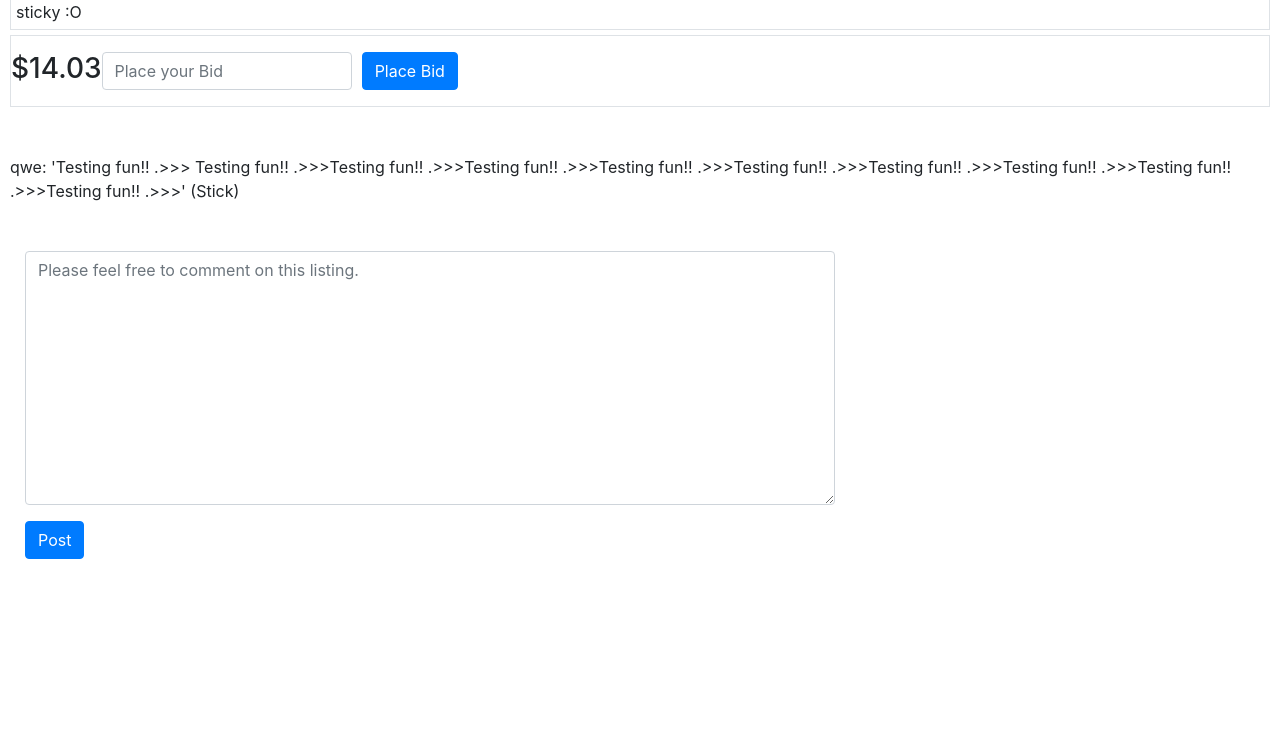
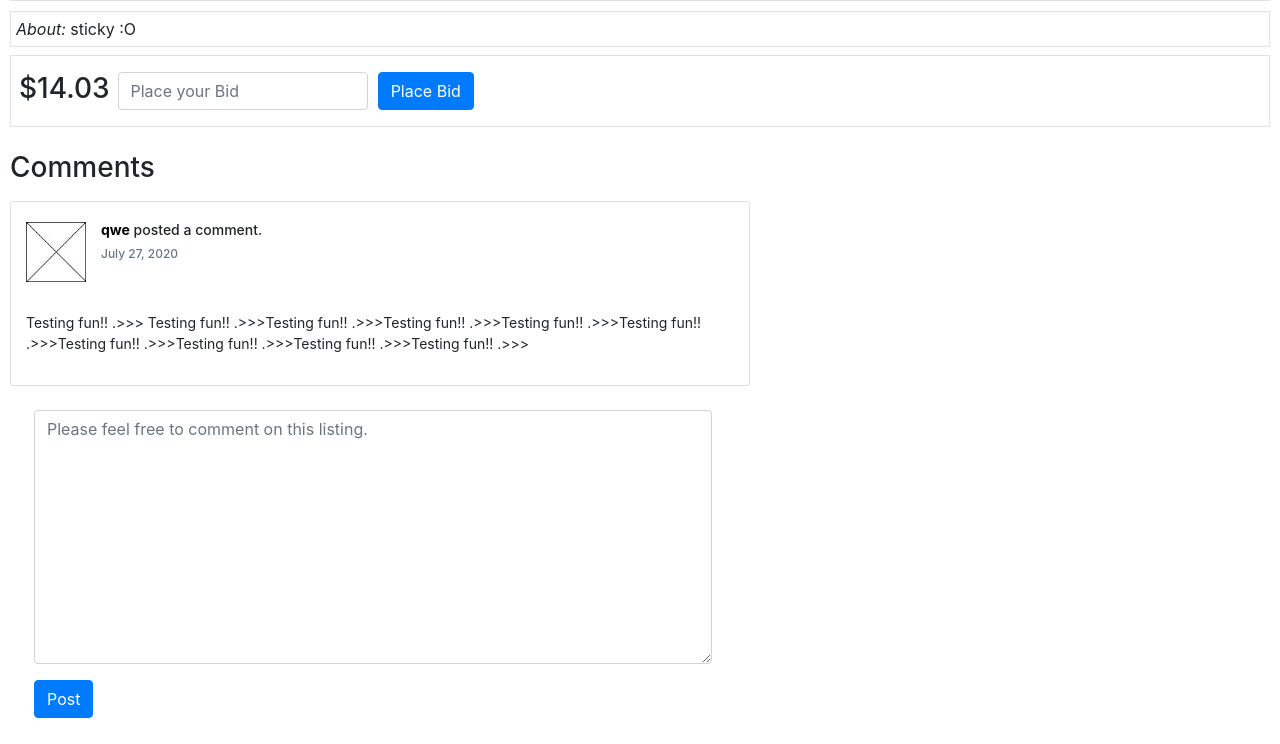
Before and after one commit to SMEETT/Commerce-CS50Web, a Django app: page /listings/2 in a window 1280 px wide. Shown: the part 606-1350 px from the top of the page. Before the commit the page ends 1165 px from the top, so only its background shows below. Run offline with Django 3.2, Linux system fonts and the light colour scheme; data comes from the database, SQL or seed files in the repository; both versions use the stored data as it was after the commit; some libraries are stand-ins or nearby versions.

Commit message:
BACKUP / added index-listing / refined detail-view

```diff
--- /dev/null
+++ b/commerce/auctions/context_processors.py
@@ -0,0 +1,13 @@
+import datetime
+from .models import Listing
+
+def get_current_year_to_context(request):
+    current_datetime = datetime.datetime.now()
+    return {
+        'current_year': current_datetime.year
+    }
+
+def get_listings_count_to_context(request):
+    return {
+        "listings_count": Listing.objects.all().count()
+    }
--- a/commerce/auctions/static/auctions/styles.css
+++ b/commerce/auctions/static/auctions/styles.css
@@ -15,3 +15,115 @@
 .listing-badge {
     margin: 0 0 0 10px;
 }
+
+.card-img-left {
+    width: auto;
+    height: 20vw;
+    object-fit: scale-down;
+}
+
+.card-white  .card-heading {
+    color: #333;
+    background-color: #fff;
+    border-color: #ddd;
+     border: 1px solid #dddddd;
+  }
+  .card-white  .card-footer {
+    background-color: #fff;
+    border-color: #ddd;
+  }
+  .card-white .h5 {
+      font-size:14px;
+      //font-family: "Helvetica Neue",Helvetica,Arial,sans-serif;
+  }
+  .card-white .time {
+      font-size:12px;
+      //font-family: "Helvetica Neue",Helvetica,Arial,sans-serif;
+  }
+  .post .post-heading {
+    height: 95px;
+    padding: 20px 15px;
+  }
+  .post .post-heading .avatar {
+    width: 60px;
+    height: 60px;
+    display: block;
+    margin-right: 15px;
+  }
+  .post .post-heading .meta .title {
+    margin-bottom: 0;
+  }
+  .post .post-heading .meta .title a {
+    color: black;
+  }
+  .post .post-heading .meta .title a:hover {
+    color: #aaaaaa;
+  }
+  .post .post-heading .meta .time {
+    margin-top: 8px;
+    color: #999;
+  }
+  .post .post-image .image {
+    width: 100%;
+    height: auto;
+  }
+  .post .post-description {
+    padding: 15px;
+  }
+  .post .post-description p {
+    font-size: 14px;
+  }
+  .post .post-description .stats {
+    margin-top: 20px;
+  }
+  .post .post-description .stats .stat-item {
+    display: inline-block;
+    margin-right: 15px;
+  }
+  .post .post-description .stats .stat-item .icon {
+    margin-right: 8px;
+  }
+  .post .post-footer {
+    border-top: 1px solid #ddd;
+    padding: 15px;
+  }
+  .post .post-footer .input-group-addon a {
+    color: #454545;
+  }
+  .post .post-footer .comments-list {
+    padding: 0;
+    margin-top: 20px;
+    list-style-type: none;
+  }
+  .post .post-footer .comments-list .comment {
+    display: block;
+    width: 100%;
+    margin: 20px 0;
+  }
+  .post .post-footer .comments-list .comment .avatar {
+    width: 35px;
+    height: 35px;
+  }
+  .post .post-footer .comments-list .comment .comment-heading {
+    display: block;
+    width: 100%;
+  }
+  .post .post-footer .comments-list .comment .comment-heading .user {
+    font-size: 14px;
+    font-weight: bold;
+    display: inline;
+    margin-top: 0;
+    margin-right: 10px;
+  }
+  .post .post-footer .comments-list .comment .comment-heading .time {
+    font-size: 12px;
+    color: #aaa;
+    margin-top: 0;
+    display: inline;
+  }
+  .post .post-footer .comments-list .comment .comment-body {
+    margin-left: 50px;
+  }
+  .post .post-footer .comments-list .comment > .comments-list {
+    margin-left: 50px;
+  }
--- a/commerce/auctions/templates/auctions/layout.html
+++ b/commerce/auctions/templates/auctions/layout.html
@@ -8,7 +8,7 @@
         <link href="{% static 'auctions/styles.css' %}" rel="stylesheet">
     </head>
     <body>
-        <h2>Commerce</h2>
+        <h1>Commerce {{ current_year }}</h1>
         <div>
             {% if user.is_authenticated %}
                 Signed in as <strong>{{ user.username }}</strong>.
@@ -20,11 +20,12 @@
             <li class="nav-item">
                 <a class="nav-link" href="{% url 'auctions:index' %}">Active Listings</a>
             </li>
+            <li>
+                <a class="nav-link" href="#">Categories</a>
+            </li>
+
             {% if user.is_authenticated %}
                 <li class="nav-item">
-                    <li>
-                        <a class="nav-link" href="#">Categories</a>
-                    </li>
                     <li>
                         <a class="nav-link" href="{% url 'auctions:create_listing' %}">Create Listing</a>
                     </li>
--- a/commerce/auctions/templates/auctions/listings.html
+++ b/commerce/auctions/templates/auctions/listings.html
@@ -1,5 +1,6 @@
 {% extends "auctions/layout.html" %}
 
+{% load static %}
 {% load crispy_forms_tags %}
 
 {% block title %}
@@ -8,35 +9,53 @@
 
 {% block body %}
 <div class="d-flex justify-content-start d-flex align-items-center">
+
     <h2>{{ listing.title }}</h2>
+
+<!-- LISTING BADGES -->
 
     {% if listing.closed %}
         <span class="badge badge-secondary listing-badge">Closed</span>
     {% else %}
         <span class="badge badge-success listing-badge">Active</span>
     {% endif %}
-
     <span class="badge badge-warning listing-badge">{{ listing.category }}</span>
     <span class="badge badge-dark listing-badge">{{ listing.user.username }}</span>
 </div>
 
-<a class="btn btn-primary" href="/watchlist">Add to Watchlist</a>
+<!-- ADD TO WATCHLIST -->
+{% if watchlist_entry %}
+    <a class="btn btn-secondary" href="{% url 'auctions:watchlist_toggle' listing.id %}">Remove from Watchlist</a>
+{% else %}
+    <a class="btn btn-primary" href="{% url 'auctions:watchlist_toggle' listing.id %}">Add to Watchlist</a>
+{% endif %}
 
-<div class="border gen-margin-top">
+
+<!-- LISTING IMAGE -->
+
+<div class="border mt-2">
     <img class="listing-img" src="{{ listing.imgurl }}" alt="">
 </div>
 
+<!-- LISTING DESCRIPTION -->
+
 <div class="border listing-description">
-    {{ listing.description }}
+    <i>About: </i> {{ listing.description }}
 </div>
 
-<div class="d-flex justify-content-start border pt-3">
+<!-- CURRENT PRICE -->
+
+<div class="d-flex justify-content-start border pt-3 mt-2">
     {% if highest_bid %}
-    <h3 class="gen-margin-right mt-0">${{ highest_bid }}</h3>
+    <h3 class="mt-0 mx-2">${{ highest_bid }}</h3>
     {% else %}
-    <h3 class="gen-margin-right mt-0">${{ listing.price }}</h3>
+    <h3 class="mt-0 mx-2">${{ listing.price }}</h3>
     {% endif %}
-    <form action="{% url 'auctions:place_bid' listing.id %}" method="post">
+
+<!-- PLACE BID FORM -->
+
+    <form action="{% url 'auctions:listings' listing.id %}" method="post">
+        <input type="hidden" name="form_type" value="place_bid">
         {% csrf_token %}
         <div class="form-row">
             <div class="form-group col-sm-8 mb-0">
@@ -49,30 +68,61 @@
     </form>
 </div>
 
+<!-- COMMENT SECTION -->
+
+<div class='container mt-4 ml-0 pl-0'>
+<h3>Comments</h3>
+</div>
+
+<div class="container ml-0 pl-0">
+    <div class="row">
+        <div class="col-8">
             {% if comments %}
-    <div class="mt-5">
-        <div>
                 {% for comment in comments %}
-                <div> {{ comment}} </div>
-            {% endfor %}
+                    <div class="card card-white post mt-2">
+                        <div class="post-heading">
+                            <div class="float-left image">
+                                <img src="{% static "auctions/images/portrait.jpg" %}" class="img-circle avatar" alt="user profile image">
+                            </div>
+                            <div class="float-left meta">
+                                <div class="title h5">
+                                    <a href="#"><b>{{ comment.user.username }}</b></a>
+                                    posted a comment.
+                                </div>
+                                <h6 class="text-muted time">{{ comment.date_created }}</h6>
                             </div>
                         </div>
+                        <div class="post-description">
+                            <p>{{ comment.comment }}</p>
+                        </div>
+                    </div>
+                {% endfor %}
             {% else %}
             <p>No comments yet!</p>
             {% endif %}
+        </div>
+    </div>
+</div>
 
-    <div class="mt-5">
-        <form action="{% url 'auctions:post_comment' listing.id %}" method="post">
+<!-- POST COMMENT -->
+
+<div class="container-fluid mt-4 ml-0 pl-4">
+    <div class="row no-gutters">
+        <div class="col-10">
+            <form action="{% url 'auctions:listings' listing.id %}" method="post">
+                <input type="hidden" name="form_type" value="post_comment">
                 {% csrf_token %}
                 <div class="form">
-                <div class="form-group col-sm-8 mb-0">
+                    <div class="form-group col-md-8 px-0">
                         {{ comment_form.comment|as_crispy_field }}
                     </div>
-                <div class="form-group col-sm-4 mb-0">
-                    <button type="submit" class="btn btn-primary">Post</button>
+                    <div class="form-group col-md-4 px-0">
+                        <button type="submit" class="btn btn-primary mt-0">Post</button>
                     </div>
                 </div>
             </form>
         </div>
+    </div>
+</div>
 
 {% endblock %}
--- a/commerce/auctions/urls.py
+++ b/commerce/auctions/urls.py
@@ -5,12 +5,13 @@
 app_name = "auctions"
 
 urlpatterns = [
-    path("", views.index, name="index"),
+    # path("", views.index, name="index"),
+    path("", views.IndexList.as_view() , name="index"),
     path("login", views.login_view, name="login"),
     path("logout", views.logout_view, name="logout"),
     path("register", views.register, name="register"),
     path("create_listing", views.create_listing, name="create_listing"),
     path("listings/<int:listing_id>", views.listings, name="listings"),
-    path("place_bid/<int:listing_id>", views.place_bid, name="place_bid"),
-    path("post_comment/<int:listing_id>", views.post_comment, name="post_comment"),
+    path("watchlist", views.watchlist, name="watchlist"),
+    path("watchlist_toggle/<int:listing_id>", views.watchlist_toggle, name="watchlist_toggle"),
 ]
--- a/commerce/auctions/views.py
+++ b/commerce/auctions/views.py
@@ -5,9 +5,127 @@
 from django.urls import reverse
 from django import forms
 from decimal import Decimal
+from django.views.generic import ListView
 
 from .forms import CreateListingForm, BidForm, CommentForm
 from .models import User, Category, Listing, Comment, Bid, Watchlist
+
+
+
+class IndexList(ListView):
+    model = Listing
+    template_name = "auctions/index.html"
+
+
+def watchlist(request):
+    pass
+
+
+def watchlist_toggle(request, listing_id):
+    if request.user.is_authenticated:
+        # query listings by listing_id (or render error)
+        try:
+            listing = Listing.objects.get(id=int(listing_id))
+        except:
+            return render(request, "error.html", {
+                "error": "404 / Listing doesn't exist."
+            })
+        try:
+            watchlist_entry = Watchlist.objects.all().filter(listing__id=listing_id, user__id=request.user.id)
+        except:
+            watchlist_entry = None
+        if watchlist_entry:
+            watchlist_entry.delete()
+        else:
+            new_watchlist_entry = Watchlist(user=request.user, listing=listing)
+            new_watchlist_entry.save()
+        return redirect('auctions:listings', listing_id=listing_id)
+    else:
+        return redirect("auctions:login")
+
+
+def listings(request, listing_id):
+
+    # query listings by listing_id (or render error)
+    try:
+        listing = Listing.objects.get(id=int(listing_id))
+    except:
+        return render(request, "error.html", {
+            "error": "404 / Listing doesn't exist."
+        })
+    # query for highest bid or set None
+    try:
+        highest_bid = Listing.objects.get(id=listing_id).highest_bid
+    except:
+        highest_bid = None
+    # query for comments or set None
+    try:
+        comments = Comment.objects.all().filter(listing__id=listing_id)
+    except:
+        comments = None
+    # query for watchlist entry or set None
+    try:
+        watchlist_entry = Watchlist.objects.all().filter(listing__id=listing_id, user__id=request.user.id)
+    except:
+        watchlist_entry = None
+
+    # unbound form instance
+    bid_form = BidForm()
+    comment_form = CommentForm()
+
+    # add everything to a context dictionary
+    context = {
+    "listing": listing,
+    "bid_form": bid_form,
+    "highest_bid": highest_bid,
+    "comment_form": comment_form,
+    "comments": comments,
+    "watchlist_entry": watchlist_entry,
+    }
+
+    if request.method == "POST":
+        if request.user.is_authenticated:
+            # check for the form
+            if request.POST.get("form_type") == 'place_bid':
+                bid_form = BidForm(request.POST)
+                if bid_form.is_valid():
+                    bid = bid_form.cleaned_data.get('bid')
+                    try:
+                        highest_bid = Bid.objects.all().filter(listing__id=listing_id).order_by("-bid").first().bid
+                    except:
+                        highest_bid = 0
+                    if bid <= highest_bid or bid <= listing.price:
+                        bid_form.add_error("bid", "Your bid is too low :(")
+                        context["bid_form"] = bid_form
+                        return render(request, "auctions/listings.html", context)
+
+                    # Save highest bid to Listing
+                    listing_to_update = Listing.objects.get(id=listing_id)
+                    listing_to_update.highest_bid = bid
+                    listing_to_update.save()
+                    # Save highest bid to Bid (Model)
+                    form_tmp = bid_form.save(commit=False)
+                    form_tmp.user = request.user
+                    form_tmp.listing = listing
+                    form_tmp.save()
+                    return redirect('auctions:listings', listing_id=listing_id)
+
+            elif request.POST.get("form_type") == "post_comment":
+                    comment_form = CommentForm(request.POST)
+
+                    # TODO Check for comment length!
+
+                    if comment_form.is_valid():
+                        form_tmp = comment_form.save(commit=False)
+                        form_tmp.user = request.user
+                        form_tmp.listing = listing
+                        form_tmp.save()
+                        return redirect('auctions:listings', listing_id=listing_id)
+        else: # if user is not authenticated
+            return redirect("auctions:login")
+
+    elif request.method == "GET":
+        return render(request, "auctions/listings.html", context)
 
 
 def create_listing(request):
@@ -36,95 +154,6 @@
         return render(request, "auctions/create_listing.html", {
             "form": form
         })
-
-
-def listings(request, listing_id):
-    # query listing by listing_id (or render error)
-    try:
-        listing = Listing.objects.get(id=int(listing_id))
-    except:
-        return render(request, "error.html", {
-            "error": "404 / Listing doesn't exist."
-        })
-    # query for highest bid or set None
-    try:
-        highest_bid = Bid.objects.all().filter(listing__id=listing_id).order_by("-bid").first().bid
-    except:
-        highest_bid = None
-
-    # query for comments
-    try:
-        comments = Comment.objects.all().filter(listing__id=listing_id)
-    except:
-        comments = None
-
-    print(comments)
-
-    # unbound form instance
-    bid_form = BidForm()
-    comment_form = CommentForm()
-
-    return render(request, "auctions/listings.html", {
-        "listing": listing,
-        "bid_form": bid_form,
-        "highest_bid": highest_bid,
-        "comment_form": comment_form,
-        "comments": comments,
-    })
-
-
-def place_bid(request, listing_id):
-    if request.method == "POST":
-        bid_form = BidForm(request.POST)
-        comment_form = CommentForm()
-        listing = Listing.objects.get(id=int(listing_id))
-        if bid_form.is_valid():
-
-            bid = bid_form.cleaned_data.get('bid')
-
-            try:
-                highest_bid = Bid.objects.all().filter(listing__id=listing_id).order_by("-bid").first().bid
-            except:
-                highest_bid = 0
-
-            if bid <= highest_bid or bid <= listing.price:
-                bid_form.add_error('bid', 'Your bid is too low.')
-                print(highest_bid)
-                return render(request, "auctions/listings.html", {
-                    "listing": listing,
-                    "bid_form": bid_form,
-                    "comment_form": comment_form,
-                    "highest_bid": highest_bid
-                })
-
-            form_tmp = bid_form.save(commit=False)
-            form_tmp.user = request.user
-            form_tmp.listing = listing
-            form_tmp.save()
-            return redirect('auctions:listings', listing_id=listing_id)
-
-    elif request.method == "GET":
-        return HttpResponseRedirect(reverse("auctions:index"))
-
-
-def post_comment(request, listing_id):
-    if request.method == "POST":
-        pass
-
-    elif request.method == "GET":
-        return HttpResponseRedirect(reverse("auctions:index"))
-
-
-
-
-
-
-def index(request):
-    listings = Listing.objects.all()
-
-    return render(request, "auctions/index.html", {
-        'listings': listings
-    })
 
 
 def login_view(request):
--- a/commerce/commerce/settings.py
+++ b/commerce/commerce/settings.py
@@ -66,6 +66,8 @@
                 'django.template.context_processors.request',
                 'django.contrib.auth.context_processors.auth',
                 'django.contrib.messages.context_processors.messages',
+                'auctions.context_processors.get_current_year_to_context',
+                'auctions.context_processors.get_listings_count_to_context',
             ],
         },
     },
```
Also changed, not shown: commerce/auctions/models.py (+18 -11 lines), commerce/auctions/templates/auctions/index.html (+42 -6 lines), commerce/auctions/migrations/0007_comment_created.py (added), commerce/auctions/migrations/0008_auto_20200727_2107.py (added), commerce/auctions/migrations/0009_auto_20200727_2112.py (added), commerce/auctions/migrations/0010_listing_highest_bid.py (added), commerce/auctions/static/auctions/images/portrait.jpg (added), commerce/db.sqlite3. Lines whose indentation alone changed are shown as unchanged.
